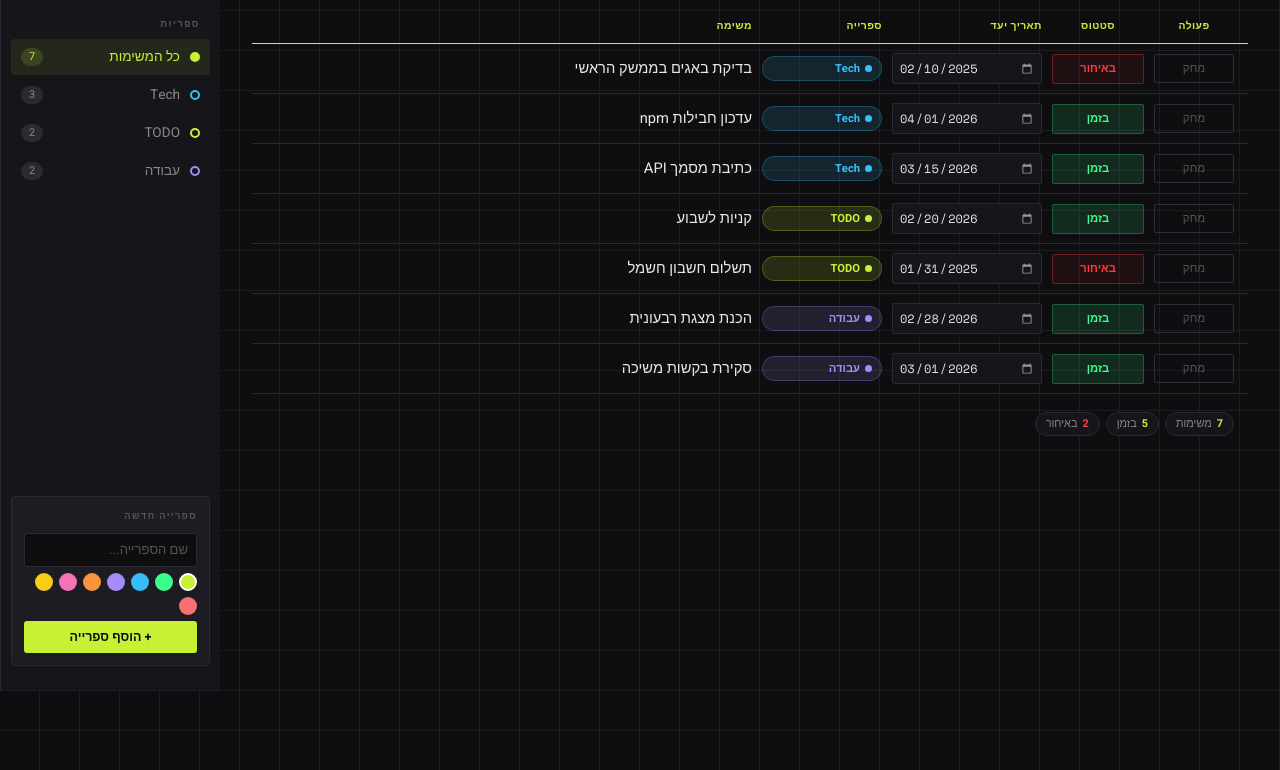
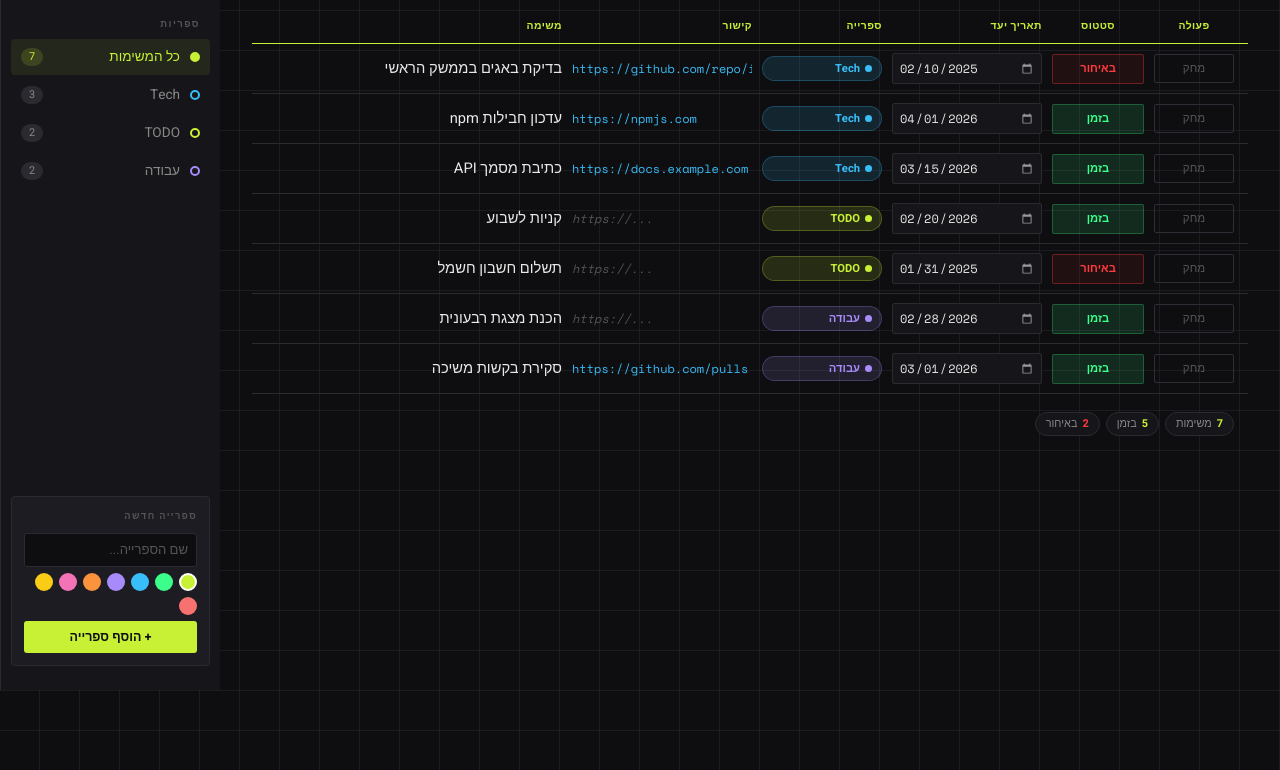
Before and after one commit to bronak100-svg/REM, a plain HTML site: page index.html in a window 1280 px wide. Shown: the part 110-880 px from the top of the page. Drawn offline with nearby package versions, Linux system fonts and the light colour scheme.

Commit message:
Add files via upload

```diff
--- a/index.html
+++ b/index.html
@@ -289,7 +289,7 @@
     /* ── Column headers ── */
     .col-headers {
       display: grid;
-      grid-template-columns: 80px 92px 150px 120px 1fr;
+      grid-template-columns: 80px 92px 150px 120px 180px 1fr;
       gap: 10px;
       padding: 0 14px 10px;
       border-bottom: 1px solid var(--accent);
@@ -320,7 +320,7 @@
 
     .task-row {
       display: grid;
-      grid-template-columns: 80px 92px 150px 120px 1fr;
+      grid-template-columns: 80px 92px 150px 120px 180px 1fr;
       gap: 10px;
       align-items: center;
       padding: 9px 14px;
@@ -350,6 +350,25 @@
     }
     .task-input::placeholder { color: var(--muted); font-style: italic; }
     .task-input:focus { border-bottom-color: var(--accent); }
+
+    .url-input {
+      background: transparent;
+      border: none;
+      border-bottom: 1px solid transparent;
+      color: var(--muted2);
+      font-family: 'Space Mono', monospace;
+      font-size: 0.75rem;
+      padding: 4px 0;
+      width: 100%;
+      outline: none;
+      transition: border-color 0.15s, color 0.15s;
+      text-align: left;
+      direction: ltr;
+    }
+    .url-input::placeholder { color: var(--muted); font-style: italic; }
+    .url-input:focus { border-bottom-color: var(--accent); color: var(--text); }
+    .url-input:not(:placeholder-shown) { color: #38bdf8; }
+    .url-input:not(:placeholder-shown):hover { text-decoration: underline; cursor: pointer; }
 
     .date-input {
       background: var(--surface);
@@ -560,6 +579,7 @@
       <span style="text-align:center">סטטוס</span>
       <span>תאריך יעד</span>
       <span>ספרייה</span>
+      <span>קישור</span>
       <span>משימה</span>
     </div>
 
@@ -631,18 +651,18 @@
     const libTodo  = addLibrary('TODO',  '#c8f135', false);
     const libWork  = addLibrary('עבודה', '#a78bfa', false);
 
-    seedTask('בדיקת באגים בממשק הראשי', '2025-02-10', libTech);
-    seedTask('עדכון חבילות npm',         '2026-04-01', libTech);
-    seedTask('כתיבת מסמך API',           '2026-03-15', libTech);
+    seedTask('בדיקת באגים בממשק הראשי', '2025-02-10', libTech, 'https://github.com/repo/issues/42');
+    seedTask('עדכון חבילות npm',         '2026-04-01', libTech, 'https://npmjs.com');
+    seedTask('כתיבת מסמך API',           '2026-03-15', libTech, 'https://docs.example.com');
     seedTask('קניות לשבוע',              '2026-02-20', libTodo);
     seedTask('תשלום חשבון חשמל',         '2025-01-31', libTodo);
     seedTask('הכנת מצגת רבעונית',        '2026-02-28', libWork);
-    seedTask('סקירת בקשות משיכה',        '2026-03-01', libWork);
+    seedTask('סקירת בקשות משיכה',        '2026-03-01', libWork, 'https://github.com/pulls');
   }
 
-  function seedTask(desc, date, libId) {
+  function seedTask(desc, date, libId, url = '') {
     const id = nextTaskId++;
-    tasks.push({ id, desc, date, libId });
+    tasks.push({ id, desc, date, libId, url });
   }
 
   // ── Library management ──
@@ -776,7 +796,7 @@
   // ── Task management ──
   function addTask() {
     const id = nextTaskId++;
-    tasks.push({ id, desc: '', date: '', libId: activeLibId });
+    tasks.push({ id, desc: '', date: '', libId: activeLibId, url: '' });
     renderTasks();
     // Focus the new row's text input
     setTimeout(() => {
@@ -834,6 +854,11 @@
           <span style="width:7px;height:7px;border-radius:50%;background:${lib ? lib.color : 'var(--muted2)'};display:inline-block;flex-shrink:0"></span>
           ${escapeHtml(tagLabel)}
         </button>
+        <input class="url-input" type="url" placeholder="https://..."
+               value="${escapeAttr(task.url || '')}"
+               oninput="updateUrl(${task.id}, this.value)"
+               onclick="openUrl(${task.id})"
+               aria-label="קישור URL" />
         <input class="task-input" type="text" placeholder="תאר את המשימה..."
                value="${escapeAttr(task.desc)}"
                oninput="updateDesc(${task.id}, this.value)"
@@ -848,6 +873,21 @@
   function updateDesc(id, val) {
     const t = tasks.find(t => t.id === id);
     if (t) t.desc = val;
+  }
+
+  function updateUrl(id, val) {
+    const t = tasks.find(t => t.id === id);
+    if (t) t.url = val;
+  }
+
+  function openUrl(id) {
+    const t = tasks.find(t => t.id === id);
+    if (!t || !t.url || !t.url.trim()) return;
+    // Only open if it looks like a valid URL
+    const url = t.url.trim();
+    if (url.startsWith('http://') || url.startsWith('https://')) {
+      window.open(url, '_blank', 'noopener,noreferrer');
+    }
   }
 
   function updateDate(id, val) {
```
